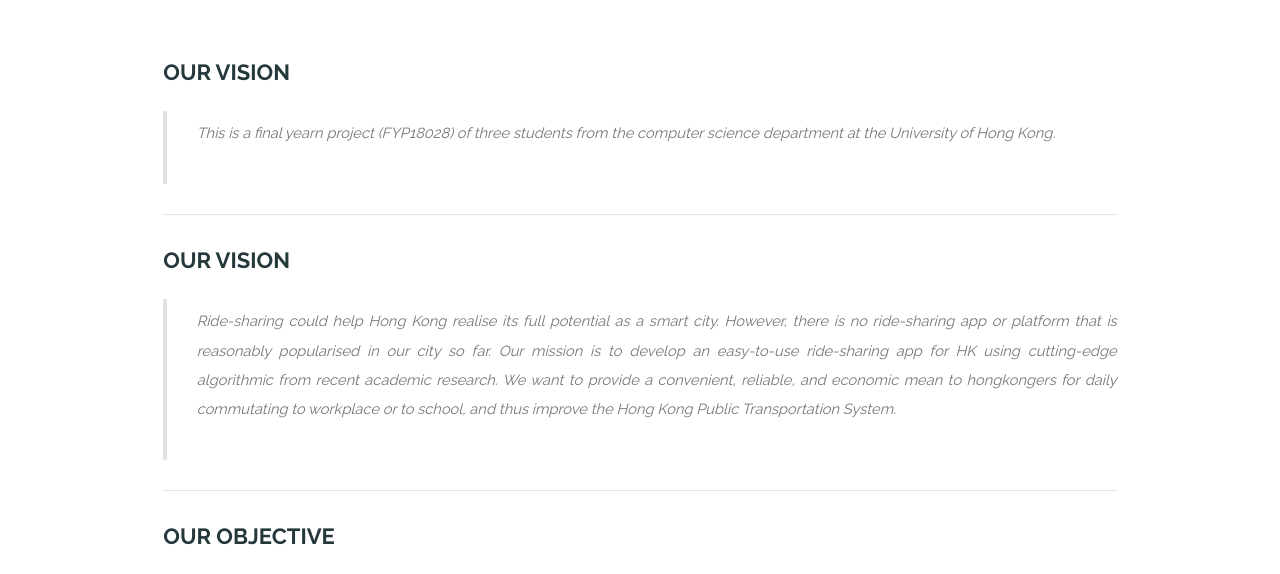
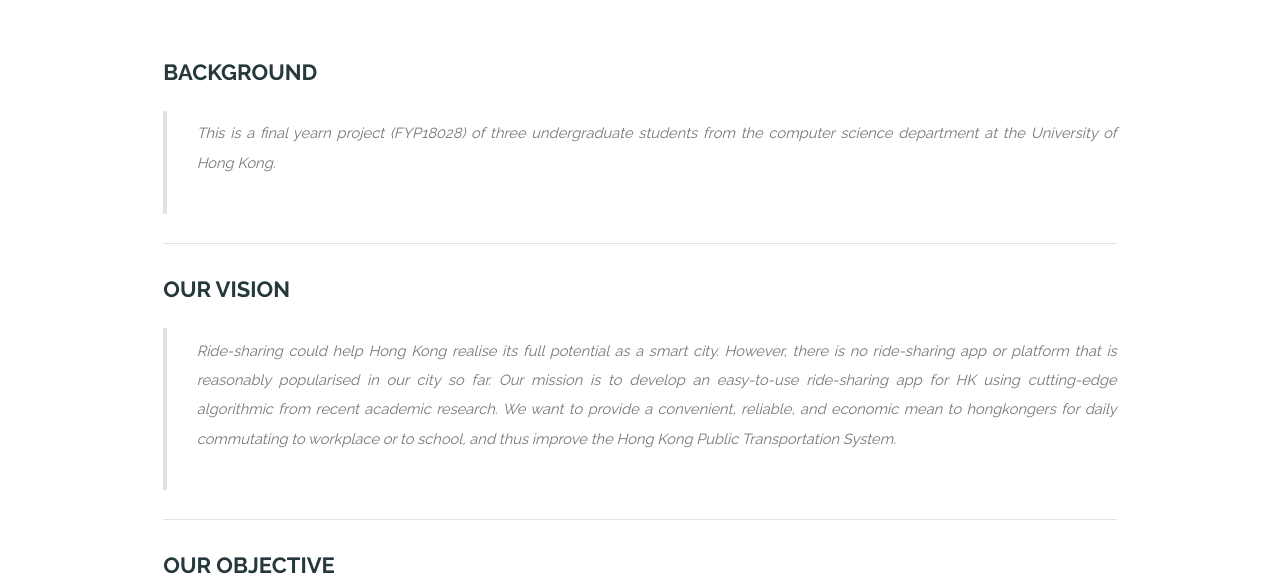
Before and after one commit to eric19960304/FYP-Homepage, a plain HTML site: page about_us.html in a window 1280 px wide. Shown: the part 162-736 px from the top of the page. Drawn offline with Linux system fonts and the light colour scheme.

Commit message:
update content

```diff
--- a/about_us.html
+++ b/about_us.html
@@ -41,10 +41,10 @@
 						<h2>About Us</h2>
 					</header>
 
-					<h2>Our Vision</h2>
+					<h2>Background</h2>
 					<blockquote>
 						<p>
-							This is a final yearn project (FYP18028) of three students from the computer science department at the University of Hong Kong.
+							This is a final yearn project (FYP18028) of three undergraduate students from the computer science department at the University of Hong Kong.
 						</p>
 					</blockquote>
 					<hr/>
```
